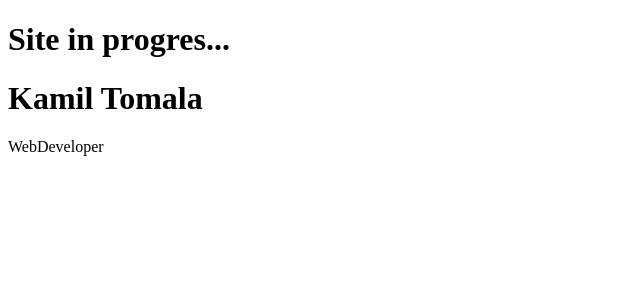
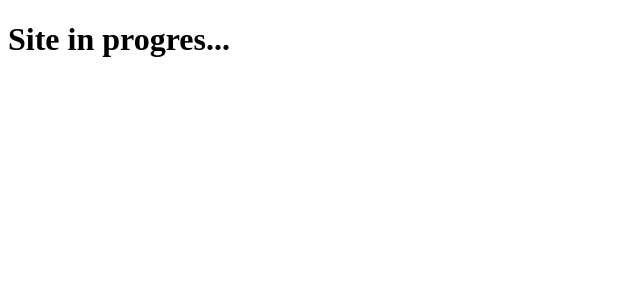
Before and after one commit to kato86/Portfolio_v2, a React (Create React App) app: page / in a window 1280 px wide. Shown: the top 300 px of the page, without its empty margins (0-640 px from the left). Built offline with nearby package versions, Linux system fonts and the light colour scheme.

Commit message:
Delete AboutMe

```diff
--- a/src/components/AboutMe/AboutMe.js
+++ /dev/null
@@ -1,10 +0,0 @@
-import React from "react";
-
-const aboutMe = (props) => (
-  <div className="AboutMe">
-    <h1 className="Name">Kamil Tomala</h1>
-    <p>WebDeveloper</p>
-  </div>
-);
-
-export default aboutMe;
--- a/src/containers/MySite/MySite.js
+++ b/src/containers/MySite/MySite.js
@@ -1,11 +1,5 @@
 import React from "react";
 
-import AboutMe from "../../components/AboutMe/AboutMe";
-
-const mySite = (props) => (
-  <div>
-    <AboutMe />
-  </div>
-);
+const mySite = (props) => <div></div>;
 
 export default mySite;
```
